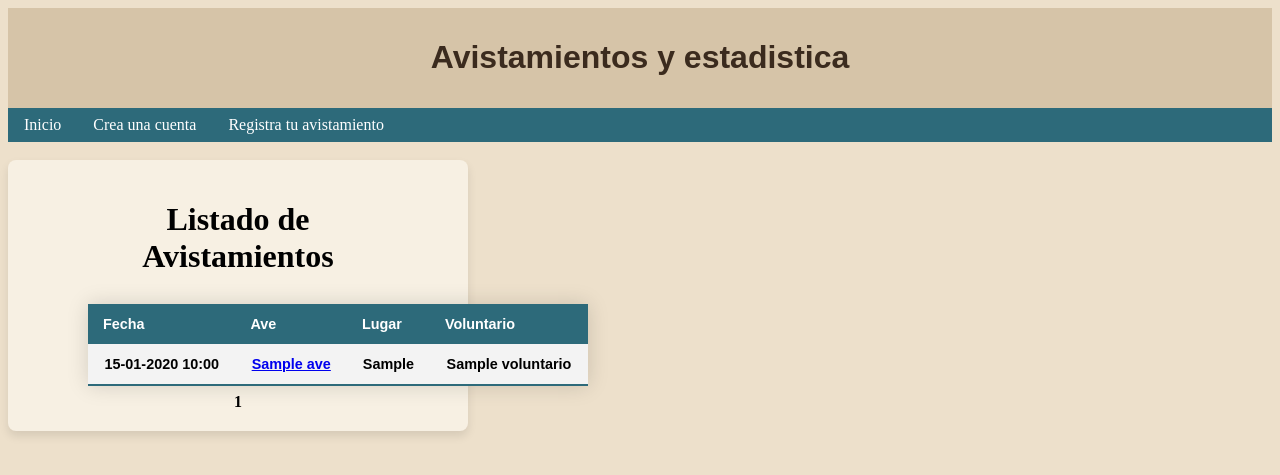
After one commit to AgstPena/desarrollo_web_agustin_pe-a, a Flask app: page /ListaData in a window 1280 px wide. The commit adds this page. Shown: the top 475 px of the page. Run offline with Flask 3, Linux system fonts and the light colour scheme; tables that the repository leaves empty hold one stand-in row (values such as "Sample post").

Commit message:
Added new page with Listado de Avistamientos, Added documentation to app.py

```diff
--- a/app.py
+++ b/app.py
@@ -1,13 +1,14 @@
 import re
 import os
-from flask import Flask, request, session, redirect, render_template, url_for, jsonify, flash
+from flask import Flask, request, session, redirect, render_template, url_for, jsonify, flash, abort
 import db
 import uuid
 from werkzeug.utils import secure_filename
 from datetime import datetime
 from functools import wraps
+import math
 
-
+#info utiles
 EMAIL_RE = re.compile(r"^[^@\s]+@[^@\s]+\.[^@\s]{2,}$")
 TEL_RE = re.compile(r"^\+\d{3}\s?\d{4}\s?\d{4}$")
 
@@ -31,27 +32,27 @@ def es_imagen_valida(f):
             or head.startswith(b"\x89PNG\r\n\x1a\n")              # PNG
             or head.startswith((b"GIF87a", b"GIF89a"))            # GIF
             or (head[:4] == b"RIFF" and head[8:12] == b"WEBP"))   # WEBP
-#info util
+#mas info util para imagenes
 EXT_PERMITIDAS = {"jpg", "jpeg", "png", "gif", "webp"}
 MAX_ARCHIVOS = 5
 MAX_BYTES = 5 * 1024 * 1024
 #validar resultados form avistamiento
 def validate_avistamiento(ave_id, lugar, fecha, hora, archivos):
-    if ave_id is None or db.get_ave_by_id(ave_id) is None:
+    if ave_id is None or db.get_ave_by_id(ave_id) is None: #id no nulo y esta en la base de datos
         return "Debes elegir un ave de la lista."
-    if not lugar or len(lugar) > 200:
+    if not lugar or len(lugar) > 200: #lugar no nulo y menor a 200 palabras
         return "La zona del avistamiento es obligatoria (máx. 200 caracteres)."
     try:
         fecha_hora = datetime.strptime(f"{fecha} {hora}", "%Y-%m-%d %H:%M")
-    except ValueError:
+    except ValueError: #pasar a datetime, si falla tira error
         return "Debes indicar una fecha y una hora válidas."
-    if fecha_hora > datetime.now():
+    if fecha_hora > datetime.now(): #si es del futuro tiramos error
         return "La fecha y hora no pueden estar en el futuro."
-    if not archivos:
+    if not archivos: #no hay archivos
         return "Debes subir al menos una imagen."
-    if len(archivos) > MAX_ARCHIVOS:
+    if len(archivos) > MAX_ARCHIVOS: #hay mas de MAX archivos
         return f"Puedes subir como máximo {MAX_ARCHIVOS} imágenes."
-    for f in archivos:
+    for f in archivos: #Verificamos que el/los archivos sean del formato requerido + no mas del tamaño requerido
         ext = f.filename.rsplit(".", 1)[-1].lower() if "." in f.filename else ""
         if ext not in EXT_PERMITIDAS or not es_imagen_valida(f):
             return f"«{f.filename}» no es una imagen válida (JPG, PNG, GIF o WEBP)."
@@ -60,7 +61,7 @@ def validate_avistamiento(ave_id, lugar, fecha, hora, archivos):
         f.seek(0)
         if tam > MAX_BYTES:
             return f"«{f.filename}» pesa más de 5 MB."
-    return ""
+    return "" #si nada falla no reporto mensaje de error
 
 #exigir sesion activa
 def login_required(f):
@@ -159,5 +160,27 @@ def vista_aves():
 def demasiado_grande(e):
     return jsonify(ok=False, error="Las imágenes son demasiado pesadas (máx. 5 MB cada una)."), 413
 
+PER_PAGE = 3
+
+@app.route("/ListaData")
+def lista_data():
+    page = max(1, request.args.get("page", 1, type=int))
+    avistamientos, total = db.get_avistamientos_pagina(page, PER_PAGE)
+    total_pages = max(1, math.ceil(total / PER_PAGE))
+
+    if page > total_pages:      # ?page=999 -> llevar a la última página
+        return redirect(url_for("lista_data", page=total_pages))
+
+    return render_template("ListaData.html", avistamientos=avistamientos,
+                           page=page, total_pages=total_pages)
+
+
+@app.route("/avistamiento/<int:avistamiento_id>")
+def detalle_avistamiento(avistamiento_id):
+    a = db.get_avistamiento_detalle(avistamiento_id)
+    if a is None:
+        abort(404)
+    return render_template("DetalleAvistamiento.html", a=a)
+
 if __name__ == "__main__":
-    app.run(debug=True)
+    app.run()
--- a/db.py
+++ b/db.py
@@ -168,3 +168,32 @@ def register_voluntario(nombre, email, telefono, comuna):
         return False, "El correo ya esta en uso."
     nuevo_id = create_voluntario(nombre,email, telefono, comuna)
     return True, nuevo_id
+
+def get_avistamientos_pagina(page, per_page=4):
+    with SessionLocal() as session:
+        total = session.query(func.count(Avistamiento.id)).scalar()
+        items = (
+            session.query(Avistamiento)
+            .options(
+                joinedload(Avistamiento.ave),
+                joinedload(Avistamiento.voluntario),
+            )
+            .order_by(Avistamiento.fecha_hora.desc(), Avistamiento.id.desc())
+            .offset((page - 1) * per_page)
+            .limit(per_page)
+            .all()
+        )
+        return items, total
+
+
+def get_avistamiento_detalle(avistamiento_id):
+    with SessionLocal() as session:
+        return (
+            session.query(Avistamiento).options(
+                joinedload(Avistamiento.ave),
+                joinedload(Avistamiento.voluntario).joinedload(Voluntario.comuna).joinedload(Comuna.region),
+                selectinload(Avistamiento.registros),
+            )
+            .filter_by(id=avistamiento_id)
+            .first()
+        )
--- a/static/css/styles.css
+++ b/static/css/styles.css
@@ -133,9 +133,44 @@ select{
     box-shadow: 0 0 8px rgba(46, 125, 50, 0.4);
 }
 
-
 .galeria img {
     max-width: 300px;
     margin: 5px;
     border-radius: 4px;
 }
+
+.styled-table {
+    border-collapse: collapse;
+    margin: 0px auto;
+    font-size: 0.9em;
+    font-family: Arial;
+    min-width: 500px;
+    box-shadow: 0 0 20px rgba(0, 0, 0, 0.15);
+}
+.styled-table thead tr {
+    background-color:#2D6A7A;
+    color: #ffffff;
+    text-align: left;
+}
+.styled-table th,
+.styled-table td {
+    padding: 12px 15px;
+}
+.styled-table tbody tr {
+    border-bottom: 1px solid #dddddd;
+}
+.styled-table tbody tr:nth-of-type(odd) {
+    background-color: #f3f3f3;
+}
+.styled-table tbody tr:nth-of-type(even) {
+    background-color: #e0e0e0;
+}
+.styled-table tbody tr:last-of-type {
+    border-bottom: 2px solid #2D6A7A;
+}
+.paginacion {
+  margin: 0px auto;
+
+  gap: 5px;
+}
+.fila-click { cursor: pointer; }
--- /dev/null
+++ b/static/js/ListaData.JS
@@ -0,0 +1,5 @@
+document.querySelectorAll("tr.fila-click").forEach(fila => {
+    fila.addEventListener("click", () => {
+        window.location.href = fila.dataset.href;
+    });
+});
--- a/templates/Inicio.HTML
+++ b/templates/Inicio.HTML
@@ -9,6 +9,7 @@
     </header>
     <body class="inicio-body">
         <ul class="NavBar">
+            <li><a href="{{ url_for('lista_data') }}"> Avistamientos</a></li>
             <li><a href="{{ url_for('vista_aves') }}"> Registra tu avistamiento</a></li>
             <li><a href="{{ url_for('register') }}"> Crea una cuenta</a></li>
         </ul><br>
--- /dev/null
+++ b/templates/ListaData.HTML
@@ -0,0 +1,62 @@
+<!DOCTYPE html>
+<html lang="es">
+    <head>
+        <meta charset="UTF-8">
+        <link rel="stylesheet" href="{{ url_for('static', filename='css/styles.css') }}">
+        <title>Avistamientos</title>
+    </head>
+    <body class="registro_body">
+        <header>
+            <h1> Avistamientos y estadistica </h1>
+        </header>
+
+        <ul class="NavBar">
+            <li><a href="{{ url_for('index') }}"> Inicio</a></li>
+            <li><a href="{{ url_for('register') }}"> Crea una cuenta</a></li>
+            <li><a href="{{ url_for('vista_aves') }}"> Registra tu avistamiento</a></li>
+        </ul><br>
+
+        <div class="bird-container">
+            <h1> Listado de Avistamientos </h1>
+            <table class = "styled-table">
+                <thead>
+                <tr>
+                    <th>Fecha</th>
+                    <th>Ave</th>
+                    <th>Lugar</th>
+                    <th>Voluntario</th>
+                </tr>
+                </thead>
+                <tbody>
+                    {% for a in avistamientos %}
+                    <tr class="fila-click" data-href="{{ url_for('detalle_avistamiento', avistamiento_id=a.id) }}">
+                        <td>{{ a.fecha_hora.strftime("%d-%m-%Y %H:%M") }}</td>
+                        <td><a href="{{ url_for('detalle_avistamiento', avistamiento_id=a.id) }}">{{ a.ave.nombre }}</a></td>
+                        <td>{{ a.lugar }}</td>
+                        <td>{{ a.voluntario.nombre }}</td>
+                    </tr>
+                    {% else %}
+                    <tr><td colspan="4">Aún no hay avistamientos registrados.</td></tr>
+                    {% endfor %}
+                </tbody>
+            </table>
+            <nav class="paginacion">
+                {% if page > 1 %}
+                    <a href="{{ url_for('lista_data', page=page-1) }}">&laquo; Anterior</a>
+                {% endif %}
+
+                {% for p in range(1, total_pages + 1) %}
+                    {% if p == page %}
+                        <strong>{{ p }}</strong>
+                    {% else %}
+                        <a href="{{ url_for('lista_data', page=p) }}">{{ p }}</a>
+                    {% endif %}
+                {% endfor %}
+
+                {% if page < total_pages %}
+                    <a href="{{ url_for('lista_data', page=page+1) }}">Siguiente &raquo;</a>
+                {% endif %}
+            </nav>
+        </div>
+
+    </body>
--- a/templates/Registro.HTML
+++ b/templates/Registro.HTML
@@ -12,7 +12,9 @@
 
         <ul class="NavBar">
             <li><a href="{{ url_for('index') }}"> Inicio</a></li>
+            <li><a href="{{ url_for('lista_data') }}"> Avistamientos</a></li>
             <li><a href="{{ url_for('vista_aves') }}"> Registra tu avistamiento</a></li>
+
         </ul><br>
         <div class="registro-containers">
         <form id="new_account" class="main-container" method="post" action="{{ url_for('register') }}">
--- a/templates/VistaAves.HTML
+++ b/templates/VistaAves.HTML
@@ -1,3 +1,4 @@
+<!DOCTYPE html>
 <html>
     <head>
         <meta charset="UTF-8">
@@ -12,6 +13,7 @@
 
         <ul class="NavBar">
             <li><a href="{{ url_for('index') }}"> Inicio</a></li>
+            <li><a href="{{ url_for('lista_data') }}"> Avistamientos</a></li>
             <li><a href="{{ url_for('register') }}"> Crea una cuenta</a></li>
         </ul><br>
 
@@ -35,7 +37,7 @@
             </div>
 
             <div class="input-control">
-                <label for="nombre-ave">Nombre del ave</label>
+                <label for="nombre-ave">Nombre del ave*</label>
                 <select id="nombre-ave" name="ave_id">
                     <option value="">Selecciona un ave</option>
                     {% for a in aves %}
@@ -60,7 +62,7 @@
             </div>
 
             <div class="input-control">
-            <label for="imagen-avist">Imagen del avistamiento</label>
+            <label for="imagen-avist">Imagen del avistamiento*</label>
             <input type="file" name="imagen-avist" id="imagen-avist" multiple accept="image/jpeg,image/png,image/gif,image/webp" ><br>
             </div>
             <button id="submit_btn" type="submit">Enviar avistamiento</button><br>
```
Also changed, not shown: templates/DetalleAvistamiento.HTML (added, +44 -0 lines), static/uploads/2b3881a6764c48daa00eeecbc1038add.jpg (added), static/uploads/4bdb7e68413047c4afe84398dfb3934f.jpg (added), static/uploads/b964bebbbad3419f977717c125969ca6.jpg (added).
